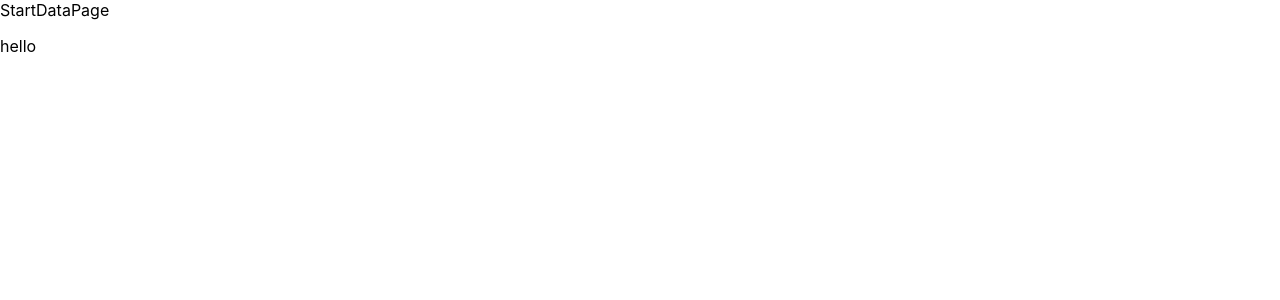
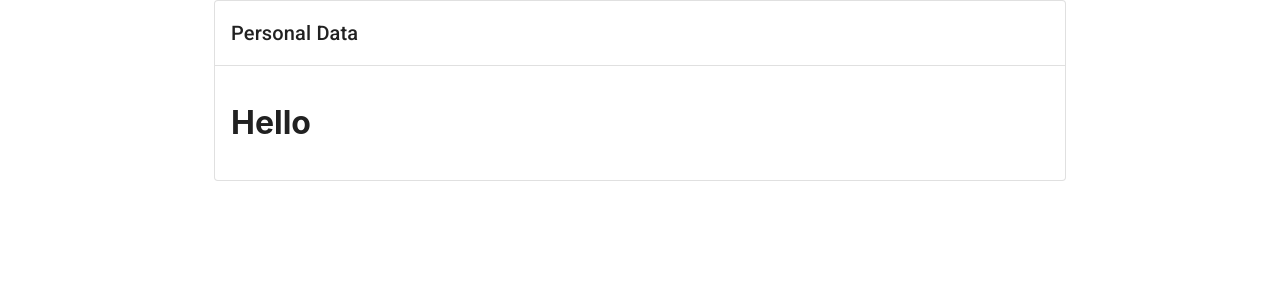
Before and after one commit to ryanarnold/formhub, a Next.js app: page /start/data in a window 1280 px wide. Shown: the top 300 px of the page. Built offline with nearby package versions, Linux system fonts and the light colour scheme.

Commit message:
feat: use PaperWithHeading on start pages

```diff
--- a/components/pages/data.tsx
+++ b/components/pages/data.tsx
@@ -1,4 +1,8 @@
+import Box from '@mui/material/Box';
+import Typography from '@mui/material/Typography';
+import Container from '@mui/material/Container';
 import React from 'react';
+import PaperWithHeading from '../paper-with-heading';
 
 interface Props {
   formsToCreate: Array<String>;
@@ -6,12 +10,13 @@ interface Props {
 
 function StartDataPage({ formsToCreate }: Props) {
   return (
-    <div>
-      StartDataPage{' '}
-      {formsToCreate.map((f) => (
-        <p>{f}</p>
-      ))}
-    </div>
+    <Container maxWidth="md">
+      <PaperWithHeading>
+        <div>
+          <h1>Hello</h1>
+        </div>
+      </PaperWithHeading>
+    </Container>
   );
 }
 
--- a/components/pages/forms.tsx
+++ b/components/pages/forms.tsx
@@ -1,25 +1,18 @@
 import Container from '@mui/material/Container';
-import Paper from '@mui/material/Paper';
 import Typography from '@mui/material/Typography';
 import Box from '@mui/material/Box';
-import Divider from '@mui/material/Divider';
 import React from 'react';
 import Grid from '@mui/material/Grid';
 import FormGroup from '@mui/material/FormGroup';
 import FormControlLabel from '@mui/material/FormControlLabel';
 import Checkbox from '@mui/material/Checkbox';
 import { Button } from '@mui/material';
+import PaperWithHeading from '../paper-with-heading';
 
 function StartFormsPage() {
   return (
     <Container maxWidth="md">
-      <Paper variant="outlined">
-        <Box padding={2}>
-          <Typography variant="h6">Choose Forms</Typography>
-        </Box>
-
-        <Divider />
-        <Box padding={2}>
+      <PaperWithHeading>
         <Grid container spacing={2}>
           <Grid item xs={4}>
             <Typography variant="body1" fontWeight="bold">
@@ -67,8 +60,8 @@ function StartFormsPage() {
             </FormGroup>
           </Grid>
         </Grid>
-        </Box>
-      </Paper>
+      </PaperWithHeading>
+
       <Box marginTop={2}>
         <Button variant="contained" href="/start/data" fullWidth>
           Choose these forms
```
Lines whose indentation alone changed are shown as unchanged.
